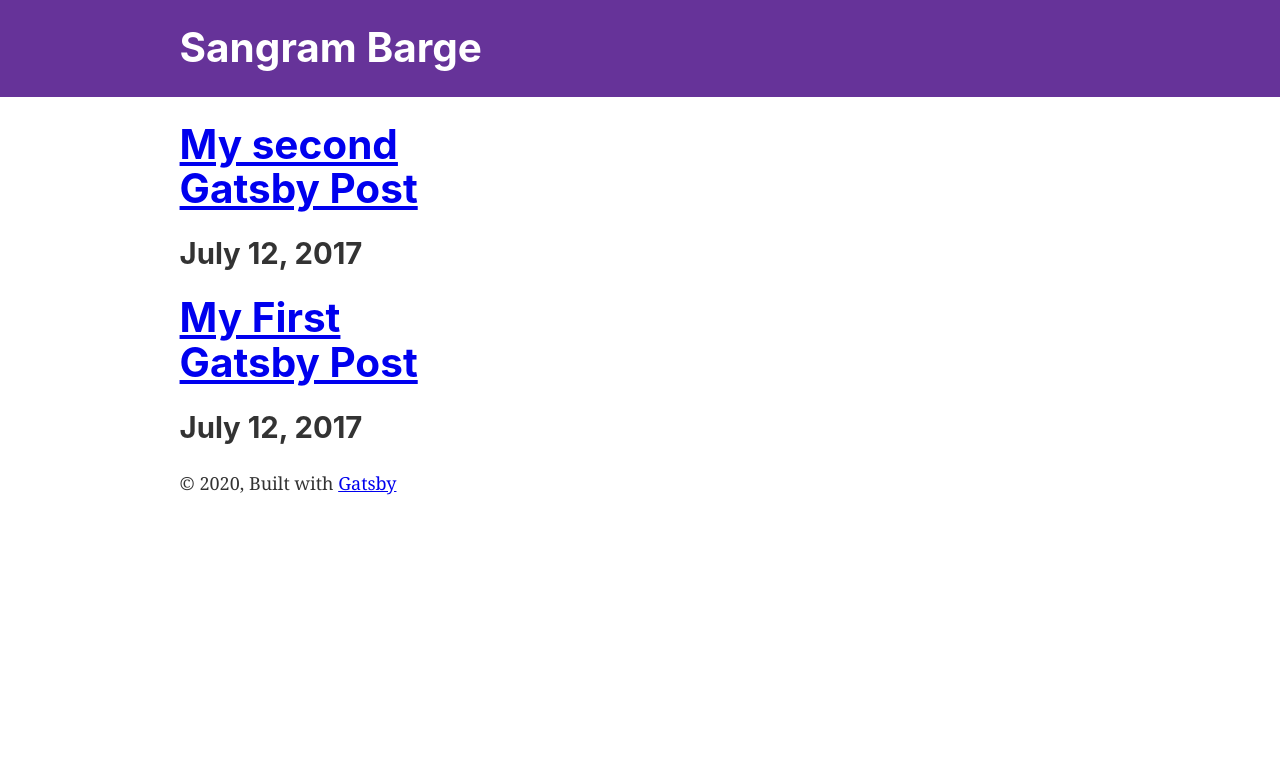
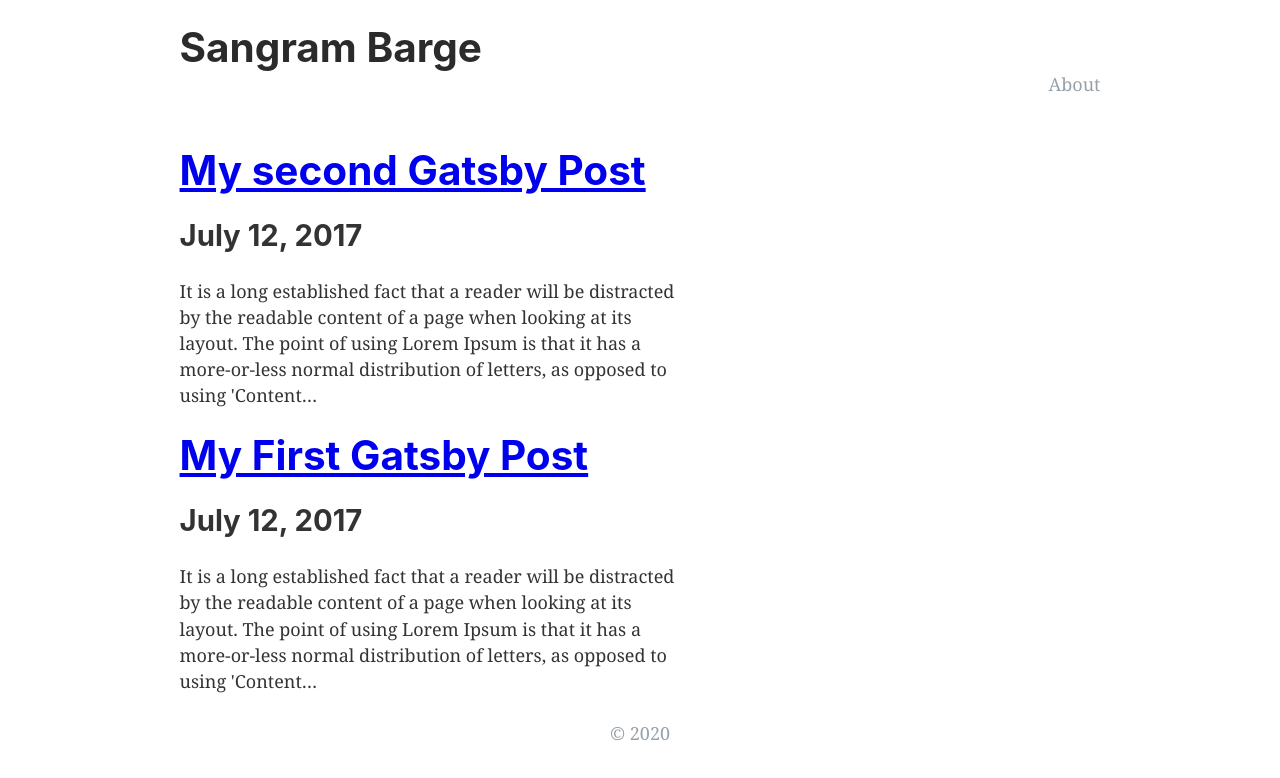
Before and after one commit to sangrambargetech/sangrambarge.com, a Gatsby site: page / in a window 1280 px wide. Built offline with nearby package versions, Linux system fonts and the light colour scheme; Gatsby itself is replaced by a stand-in of ours.

Commit message:
added layout

```diff
--- a/package.json
+++ b/package.json
@@ -18,7 +18,8 @@
     "prop-types": "^15.7.2",
     "react": "^16.12.0",
     "react-dom": "^16.12.0",
-    "react-helmet": "^6.0.0"
+    "react-helmet": "^6.0.0",
+    "styled-components": "^5.1.0"
   },
   "devDependencies": {
     "prettier": "2.0.4"
--- /dev/null
+++ b/src/components/Footer.js
@@ -0,0 +1,11 @@
+import React from "react"
+
+import "./footer.css"
+
+const Footer = ({ title }) => (
+  <footer>
+    { title }  © {new Date().getFullYear()}
+  </footer>
+)
+
+export default Footer
--- /dev/null
+++ b/src/components/footer.css
@@ -0,0 +1,4 @@
+footer{
+    text-align: center;
+    color:#97A1AA;
+}
--- /dev/null
+++ b/src/components/header.css
@@ -0,0 +1,5 @@
+nav a {
+    color:#97A1AA;
+	text-decoration:none;
+	margin-left:20px;
+}
--- a/src/components/header.js
+++ b/src/components/header.js
@@ -1,11 +1,12 @@
 import { Link } from "gatsby"
 import PropTypes from "prop-types"
 import React from "react"
+import  "./header.css"
+
 
 const Header = ({ siteTitle }) => (
   <header
     style={{
-      background: `rebeccapurple`,
       marginBottom: `1.45rem`,
     }}
   >
@@ -18,15 +19,23 @@ const Header = ({ siteTitle }) => (
     >
       <h1 style={{ margin: 0 }}>
       <Link
+      className="header-text"
         to="/"
         style={{
-            color: `white`,
+          color:`#2b2b2b`,
           textDecoration: `none`,
         }}
       >
           {siteTitle}
         </Link>
       </h1>
+
+      <nav
+       style={{textAlign: `right`}}
+      >
+        <Link to="/about">About</Link>
+      </nav>
+
     </div>
   </header>
 )
--- a/src/components/layout.js
+++ b/src/components/layout.js
@@ -11,6 +11,7 @@ import { useStaticQuery, graphql } from "gatsby"
 
 import Header from "./header"
 import "./layout.css"
+import Footer from "./Footer"
 
 const Layout = ({ children }) => {
   const data = useStaticQuery(graphql`
@@ -34,11 +35,7 @@ const Layout = ({ children }) => {
         }}
       >
         <main>{children}</main>
-        <footer>
-          © {new Date().getFullYear()}, Built with
-          {` `}
-          <a href="https://www.gatsbyjs.org">Gatsby</a>
-        </footer>
+        <Footer title={data.site.siteMetadata.author} />
       </div>
     </>
   )
--- a/src/pages/07-12-2017-getting-started/hello.md
+++ b/src/pages/07-12-2017-getting-started/hello.md
@@ -3,3 +3,19 @@ path: "/hello-world1"
 date: 2017-07-12T17:12:33.962Z
 title: "My second Gatsby Post"
 ---
+
+It is a long established fact that a reader will be distracted by the readable content of a page when looking at its layout. The point of using Lorem Ipsum is that it has a more-or-less normal distribution of letters, as opposed to using 'Content here, content here', making it look like readable English
+
+
+
+
+It is a long established fact that a reader will be distracted by the readable content of a page when looking at its layout. The point of using Lorem Ipsum is that it has a more-or-less normal distribution of letters, as opposed to using 'Content here, content here', making it look like readable English
+
+
+
+
+It is a long established fact that a reader will be distracted by the readable content of a page when looking at its layout. The point of using Lorem Ipsum is that it has a more-or-less normal distribution of letters, as opposed to using 'Content here, content here', making it look like readable English
+
+
+
+It is a long established fact that a reader will be distracted by the readable content of a page when looking at its layout. The point of using Lorem Ipsum is that it has a more-or-less normal distribution of letters, as opposed to using 'Content here, content here', making it look like readable English
--- a/src/pages/07-12-2017-getting-started/index.md
+++ b/src/pages/07-12-2017-getting-started/index.md
@@ -3,3 +3,30 @@ path: "/hello-world"
 date: 2017-07-12T17:12:33.962Z
 title: "My First Gatsby Post"
 ---
+
+
+It is a long established fact that a reader will be distracted by the readable content of a page when looking at its layout. The point of using Lorem Ipsum is that it has a more-or-less normal distribution of letters, as opposed to using 'Content here, content here', making it look like readable English
+
+
+
+It is a long established fact that a reader will be distracted by the readable content of a page when looking at its layout. The point of using Lorem Ipsum is that it has a more-or-less normal distribution of letters, as opposed to using 'Content here, content here', making it look like readable English
+
+
+
+
+It is a long established fact that a reader will be distracted by the readable content of a page when looking at its layout. The point of using Lorem Ipsum is that it has a more-or-less normal distribution of letters, as opposed to using 'Content here, content here', making it look like readable English
+
+
+
+
+It is a long established fact that a reader will be distracted by the readable content of a page when looking at its layout. The point of using Lorem Ipsum is that it has a more-or-less normal distribution of letters, as opposed to using 'Content here, content here', making it look like readable English
+
+
+
+
+It is a long established fact that a reader will be distracted by the readable content of a page when looking at its layout. The point of using Lorem Ipsum is that it has a more-or-less normal distribution of letters, as opposed to using 'Content here, content here', making it look like readable English
+
+
+
+
+It is a long established fact that a reader will be distracted by the readable content of a page when looking at its layout. The point of using Lorem Ipsum is that it has a more-or-less normal distribution of letters, as opposed to using 'Content here, content here', making it look like readable English
--- a/src/pages/index.js
+++ b/src/pages/index.js
@@ -1,6 +1,5 @@
 import React from "react"
 import { Link, graphql } from "gatsby"
-import { Helmet } from "react-helmet"
 import Layout from "../components/layout"
 
 export default function Index({ data }) {
@@ -8,7 +7,7 @@ export default function Index({ data }) {
   return (
 
 <Layout>
-<div style={{ maxWidth: `300px`, marginBottom: `1.45rem` }}>
+<div style={{ maxWidth: `500px`, marginBottom: `1.45rem` }}>
     <div className="blog-posts">
       {posts
         .filter(post => post.node.frontmatter.title.length > 0)
--- /dev/null
+++ b/src/styled-components/about.js
@@ -0,0 +1,5 @@
+
+import styled from "styled-components"
+
+export const SocialLinks = styled.div`
+  text-align: center `;
```
Also changed, not shown: src/pages/about.js (added, +28 -0 lines), src/templates/blog-post.js (+10 -3 lines), 1 other file. Lines whose indentation alone changed are shown as unchanged.
